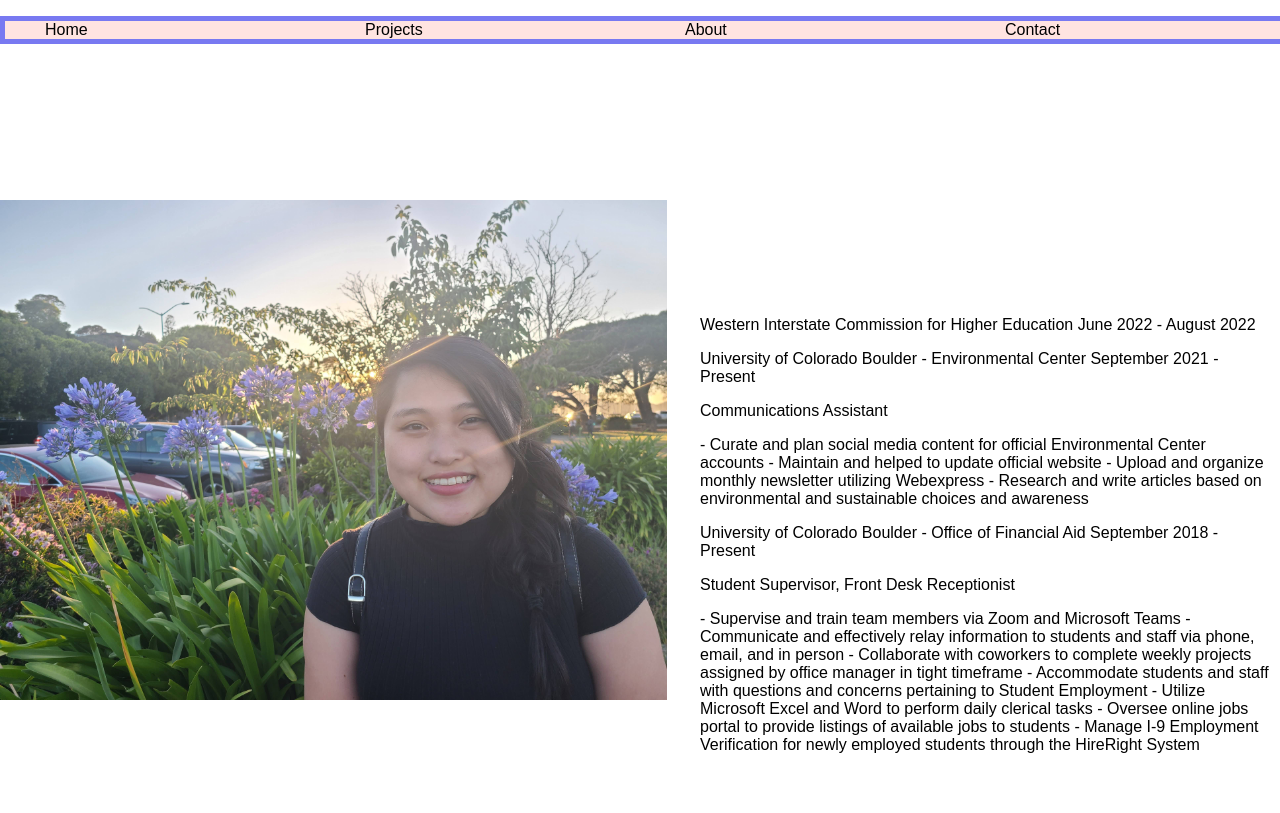
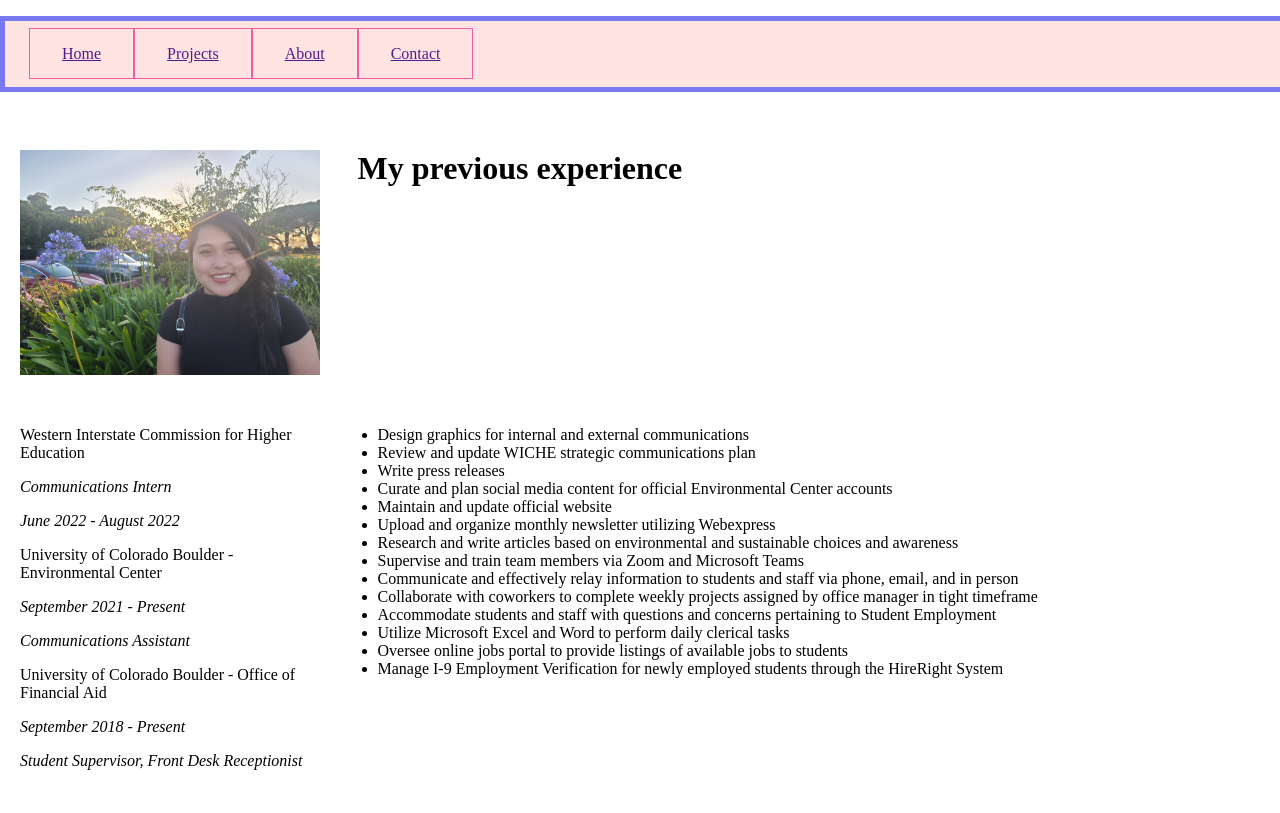
Before and after one commit to angi9980/angi9980.github.io, a plain HTML site: page index.html in a window 1280 px wide. Drawn offline with Linux system fonts and the light colour scheme.

Commit message:
updated index

```diff
--- a/css/styles.css
+++ b/css/styles.css
@@ -1,41 +1,69 @@
-html {
-    font-family: 'Montserrat', sans-serif;
-    font-weight: 100;
-}
-
 body {
     background-color: white;
     margin: auto;
+    font: 'Montserrat', sans-serif;
+    font-weight: 100%;
 }
-ul{
+menu{
     position: fixed;
     top: 0;
     width: 100%;
     background-color: mistyrose;
     border: 5px solid #7879F1;
-    list-style-type: none;
-    display: flex
+    padding: .5em;
 }
-li {
+menu ul {
+    display: flex;
+    margin: 0;
+    padding: 1em;
+    list-style: none;
+}
+menu a {
     flex:1;
+    padding: 1em 2em;
+    border: 1px solid #EF5DA3;
 }
 
-li:hover {
+menu a:hover {
     background-color: #78F1B7
 }
-.box {
+img {
+    max-width: 100%;
+    float: left;
+    display: block;
+    padding: 0 20px 0 0;
+    top: 200px;
+}
+.grid {
+    display: grid;
+    grid-template-columns: 1fr 3fr;
+    grid-template-rows: 400px 400px 400px;
+    margin: 0 auto;
+    padding: 0 20px;
+    gap: 10px;
+}
+.feature{
     width: 300px;
-    height: 500px;
+    margin-top: 150px;
 }
-img {
-    height: 500px;
-    position: absolute;
-    float: left;
-    top: 200px
+h1 {
+    margin-top: 150px;
+    padding: 0 20px;
 }
-content {
-    position: absolute;
-    top: 300px;
-    right: 10px;
-    left: 700px;
+@media screen and (max-width: 400px){
+    body{
+        font-size: 12pt;
+    }
+    content{
+        display: grid;
+        grid-template-columns: 1fr 4fr;
+        column-gap: 5px;
+    }
 }
+@media screen and (width: 1900px) {
+    content{
+        display: grid;
+        grid-template-columns: 1fr 3fr;
+        column-gap: 20px;
+    }
+    }
--- a/index.html
+++ b/index.html
@@ -6,32 +6,56 @@
         <link rel="stylesheet" href="css\styles.css">
     </head>
     <body>
-        <main-menu>
+        <menu>
             <ul>
-                <li>Home</li>
-                <li>Projects</li>
-                <li>About</li>
-                <li>Contact</li>
+                <li>
+                    <a href= "">Home</a>
+                </li>
+                <li>
+                    <a href = "">Projects</a>
+                </li>
+                <li>
+                    <a href = "">About</a>
+                </li>
+                <li>
+                    <a href = "">Contact</a>
+                </li>
             </ul>
-        </main-menu>
-        <img src = "../img/me.jpeg" alt ="">
-        <content>
-        <p>Western Interstate Commission for Higher Education                  June 2022 - August 2022</p>
-        <p>University of Colorado Boulder - Environmental Center				September 2021 - Present</p>
-        <p>Communications Assistant</p>
-        - Curate and plan social media content for official Environmental Center accounts
-        - Maintain and helped to update official website
-        - Upload and organize monthly newsletter utilizing Webexpress
-        - Research and write articles based on environmental and sustainable choices and awareness
-        <p>University of Colorado Boulder - Office of Financial Aid			September 2018 - Present</p>
-        <p>Student Supervisor, Front Desk Receptionist</p>
-        - Supervise and train team members via Zoom and Microsoft Teams
-        - Communicate and effectively relay information to students and staff via phone, email, and in person
-        - Collaborate with coworkers to complete weekly projects assigned by office manager in tight timeframe
-        - Accommodate students and staff with questions and concerns pertaining to Student Employment
-        - Utilize Microsoft Excel and Word to perform daily clerical tasks
-        - Oversee online jobs portal to provide listings of available jobs to students
-        - Manage I-9 Employment Verification for newly employed students through the HireRight System
+        </menu>
+        <content class ="grid">
+            <img src = "../img/me.jpeg" alt ="" class = "feature">
+            <h1>My previous experience</h1>
+            <job>
+                <div class="job1"></div><p>Western Interstate Commission for Higher Education</p>
+                <p><em>Communications Intern</em></p>
+                <p><em>June 2022 - August 2022</em></p></div>
+                <div class ="job2"><p>University of Colorado Boulder - Environmental Center</p>
+                <p><em>September 2021 - Present</em></p>
+                <p><em>Communications Assistant</em></p></div>
+                <div class ="job3"><p>University of Colorado Boulder - Office of Financial Aid</p>
+                <p><em>September 2018 - Present</em></p>
+                <p><em>Student Supervisor, Front Desk Receptionist</em></p></div>
+            </job>
+            <tasks>
+                <ul>
+                    <div class = "task1"><li> Design graphics for internal and external communications</li>
+                    <li> Review and update WICHE strategic communications plan</li>
+                    <li> Write press releases</li></div>
+
+                    <div class = "task2"><li> Curate and plan social media content for official Environmental Center accounts</li>
+                    <li> Maintain and update official website</li>
+                    <li> Upload and organize monthly newsletter utilizing Webexpress</li>
+                    <li> Research and write articles based on environmental and sustainable choices and awareness</li></div>
+
+                    <div class = "task3"><li> Supervise and train team members via Zoom and Microsoft Teams</li>
+                    <li> Communicate and effectively relay information to students and staff via phone, email, and in person</li>
+                    <li> Collaborate with coworkers to complete weekly projects assigned by office manager in tight timeframe</li>
+                    <li> Accommodate students and staff with questions and concerns pertaining to Student Employment</li>
+                    <li> Utilize Microsoft Excel and Word to perform daily clerical tasks</li>
+                    <li> Oversee online jobs portal to provide listings of available jobs to students</li>
+                    <li> Manage I-9 Employment Verification for newly employed students through the HireRight System</li></div>
+                </ul>
+            </tasks>
         </content>
 
     </body>
```
